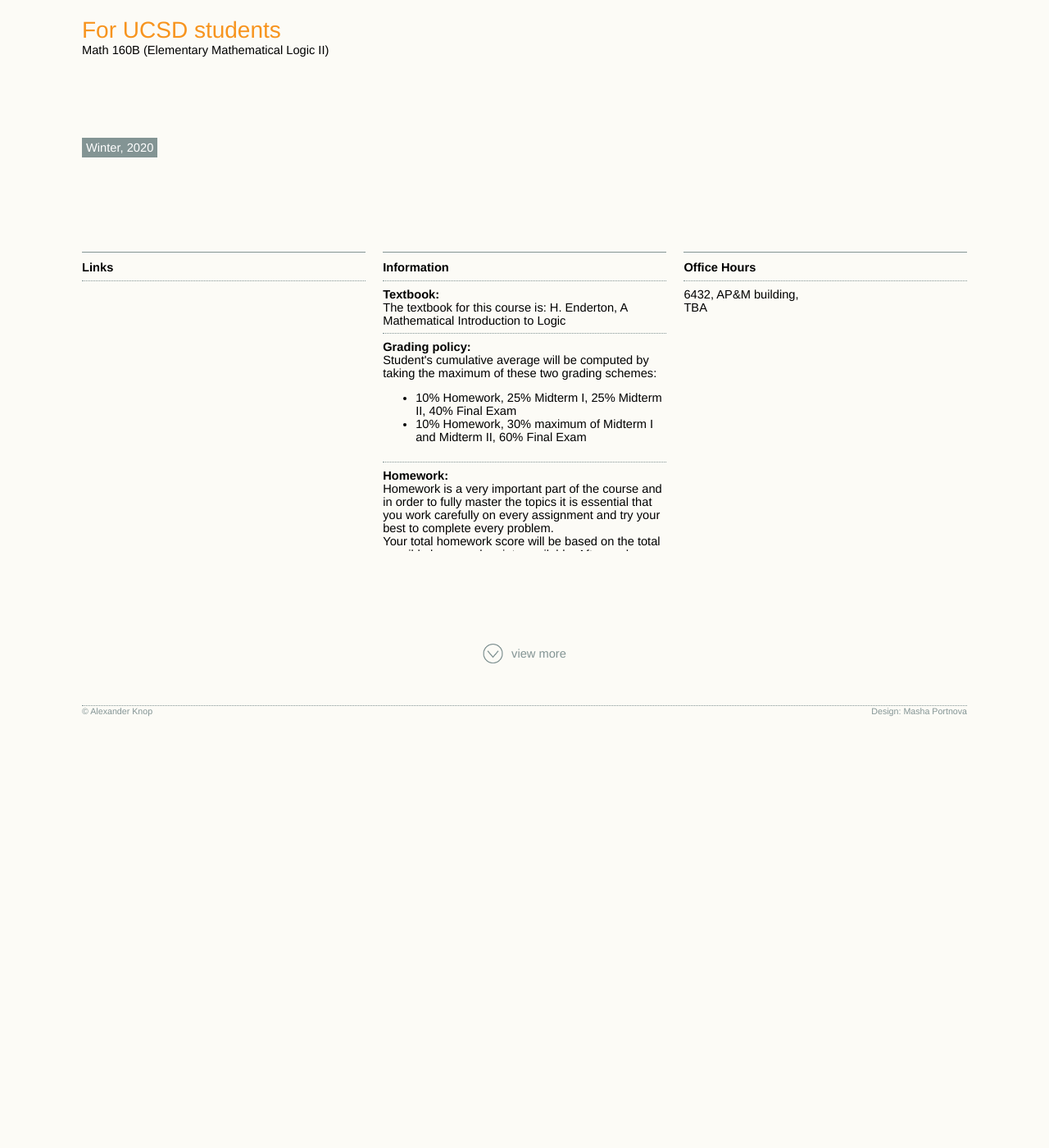
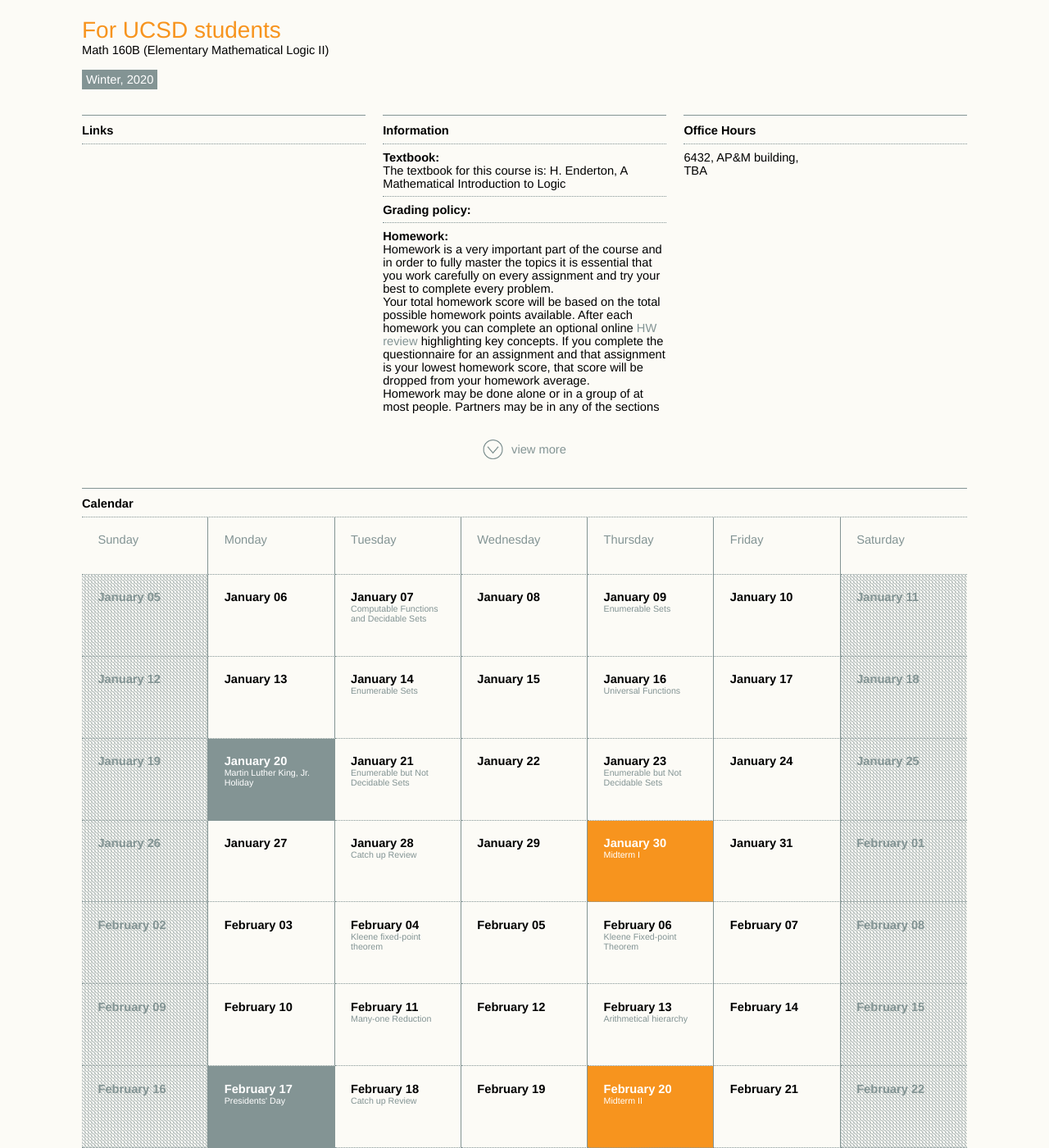
Before and after one commit to alexanderknop/alexanderknop.github.io, a Jekyll site: the page built from teaching/ucsd/160b/2020/winter/index.html, in a window 1280 px wide and 1400 px high, scrolled down 520 px. Shown: the whole window at 82% size. Built offline with Jekyll 4.4.1, drawn with Linux system fonts in a browser that asks for light colours; nearby versions of some CDN libraries; some of the changed text lies outside the part shown.

Commit message:
Add calendar

```diff
--- /dev/null
+++ b/teaching/ucsd/160b/2020/winter/calendar.html
@@ -0,0 +1,339 @@
+<table class = "calendar">
+        <tr>
+		<th>Sunday</th>
+
+		<th>Monday</th>
+
+		<th>Tuesday</th>
+
+		<th>Wednesday</th>
+
+		<th>Thursday</th>
+
+		<th>Friday</th>
+
+		<th>Saturday</th>
+        </tr>
+	<tr>
+		<td class = "before">
+			January 05
+		</td>
+		<td>
+			January 06
+		</td>
+		<td>
+			January 07
+			<div>
+				 Computable Functions and Decidable Sets
+			</div>
+		</td>
+		<td>
+			January 08
+		</td>
+		<td>
+			January 09
+			<div>
+				 Enumerable Sets
+			</div>
+		</td>
+		<td>
+			January 10
+		</td>
+		<td>
+			January 11
+		</td>
+	</tr>
+	<tr>
+		<td>
+			January 12
+		</td>
+		<td>
+			January 13
+		</td>
+		<td>
+			January 14
+			<div>
+				 Enumerable Sets
+			</div>
+		</td>
+		<td>
+			January 15
+		</td>
+		<td>
+			January 16
+			<div>
+				 Universal Functions
+			</div>
+		</td>
+		<td>
+			January 17
+		</td>
+		<td>
+			January 18
+		</td>
+	</tr>
+	<tr>
+		<td>
+			January 19
+		</td>
+		<td class = "holiday">
+			January 20
+			<div>
+				Martin Luther King, Jr. Holiday
+			</div>
+		</td>
+		<td>
+			January 21
+			<div>
+				 Enumerable but Not Decidable Sets
+			</div>
+		</td>
+		<td>
+			January 22
+		</td>
+		<td>
+			January 23
+			<div>
+				 Enumerable but Not Decidable Sets
+			</div>
+		</td>
+		<td>
+			January 24
+		</td>
+		<td>
+			January 25
+		</td>
+	</tr>
+	<tr>
+		<td>
+			January 26
+		</td>
+		<td>
+			January 27
+		</td>
+		<td>
+			January 28
+			<div>
+				Catch up Review
+			</div>
+		</td>
+		<td>
+			January 29
+		</td>
+		<td class = "exam">
+			January 30
+			<div>
+				Midterm I
+			</div>
+		</td>
+		<td>
+			January 31
+		</td>
+		<td>
+			February 01
+		</td>
+	</tr>
+	<tr>
+		<td>
+			February 02
+		</td>
+		<td>
+			February 03
+		</td>
+		<td>
+			February 04
+			<div>
+				 Kleene fixed-point theorem
+			</div>
+		</td>
+		<td>
+			February 05
+		</td>
+		<td>
+			February 06
+			<div>
+				 Kleene Fixed-point Theorem
+			</div>
+		</td>
+		<td>
+			February 07
+		</td>
+		<td>
+			February 08
+		</td>
+	</tr>
+	<tr>
+		<td>
+			February 09
+		</td>
+		<td>
+			February 10
+		</td>
+		<td>
+			February 11
+			<div>
+				 Many-one Reduction
+			</div>
+		</td>
+		<td>
+			February 12
+		</td>
+		<td>
+			February 13
+			<div>
+				 Arithmetical hierarchy
+			</div>
+		</td>
+		<td>
+			February 14
+		</td>
+		<td>
+			February 15
+		</td>
+	</tr>
+	<tr>
+		<td>
+			February 16
+		</td>
+		<td class = "holiday">
+			February 17
+			<div>
+				Presidents' Day
+			</div>
+		</td>
+		<td>
+			February 18
+			<div>
+				Catch up Review
+			</div>
+		</td>
+		<td>
+			February 19
+		</td>
+		<td class = "exam">
+			February 20
+			<div>
+				Midterm II
+			</div>
+		</td>
+		<td>
+			February 21
+		</td>
+		<td>
+			February 22
+		</td>
+	</tr>
+	<tr>
+		<td>
+			February 23
+		</td>
+		<td>
+			February 24
+		</td>
+		<td>
+			February 25
+			<div>
+				 Arithmetical hierarchy
+			</div>
+		</td>
+		<td>
+			February 26
+		</td>
+		<td>
+			February 27
+			<div>
+				 Turing Machines
+			</div>
+		</td>
+		<td>
+			February 28
+		</td>
+		<td>
+			February 29
+		</td>
+	</tr>
+	<tr>
+		<td>
+			March 01
+		</td>
+		<td>
+			March 02
+		</td>
+		<td>
+			March 03
+			<div>
+				 Turing Machines
+			</div>
+		</td>
+		<td>
+			March 04
+		</td>
+		<td>
+			March 05
+			<div>
+				 Goedel's Theorems
+			</div>
+		</td>
+		<td>
+			March 06
+		</td>
+		<td>
+			March 07
+		</td>
+	</tr>
+	<tr>
+		<td>
+			March 08
+		</td>
+		<td>
+			March 09
+		</td>
+		<td>
+			March 10
+			<div>
+				 Goedel's Theorems
+			</div>
+		</td>
+		<td>
+			March 11
+		</td>
+		<td>
+			March 12
+			<div>
+				Catch up Review
+			</div>
+		</td>
+		<td>
+			March 13
+		</td>
+		<td>
+			March 14
+		</td>
+	</tr>
+	<tr>
+		<td>
+			March 15
+		</td>
+		<td>
+			March 16
+		</td>
+		<td>
+			March 17
+		</td>
+		<td>
+			March 18
+		</td>
+		<td class = "exam">
+			March 19
+			<div>
+				Final Exam
+			</div>
+		</td>
+		<td>
+			March 20
+		</td>
+		<td>
+			March 21
+		</td>
+	</tr>
+</table>
--- a/teaching/ucsd/160b/2020/winter/index.html
+++ b/teaching/ucsd/160b/2020/winter/index.html
@@ -1,40 +1,12 @@
 ---
 quarter: "Winter, 2020"
+
+calendar: "calendar.html"
 
 textbook:
     name: "H. Enderton, A Mathematical Introduction to Logic"
 
-grading-schemes:
-    -
-        -
-            name: "Homework"
-            weight: "10"
-        -
-            name: "Midterm I"
-            weight: "25"
-        -
-            name: "Midterm II"
-            weight: "25"
-        -
-            name: "Final Exam"
-            weight: "40"
-    -
-        -
-            name: "Homework"
-            weight: "10"
-        -
-            name: "maximum of Midterm I and Midterm II"
-            weight: "30"
-        -
-            name: "Final Exam"
-            weight: "60"
-
-homework:
-    group-size: 5
-    type: "gradescope"
-    review: "https://forms.gle/dStuFLQUC45W2gQ86"
-
-piazza: "https://piazza.com/uc_san_diego/fall2019/math160a/"
+piazza: "https://piazza.com/uc_san_diego/spring2020/math160b/resources"
 
 office: "6432, AP&M building"
 office-hours: "TBA"
```
